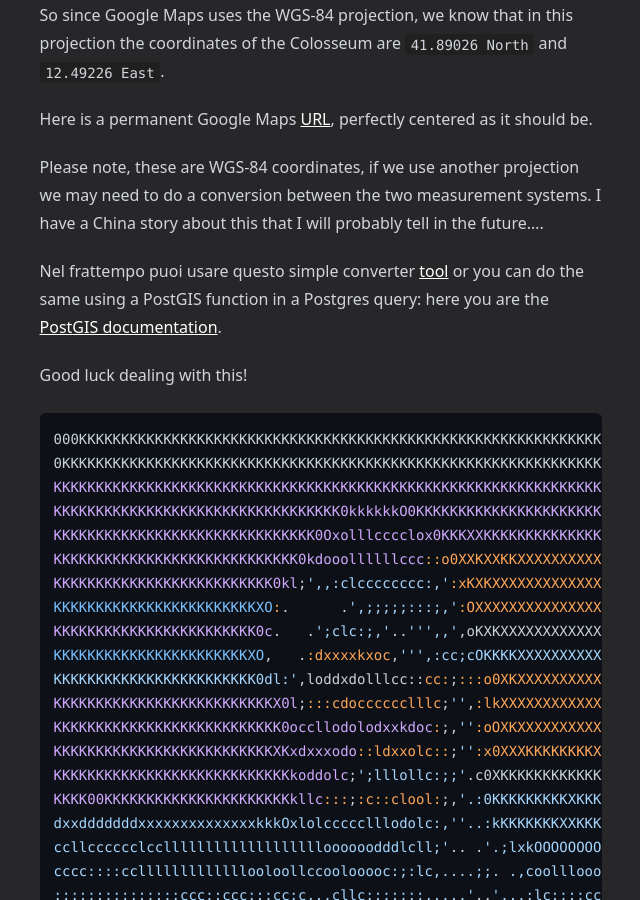
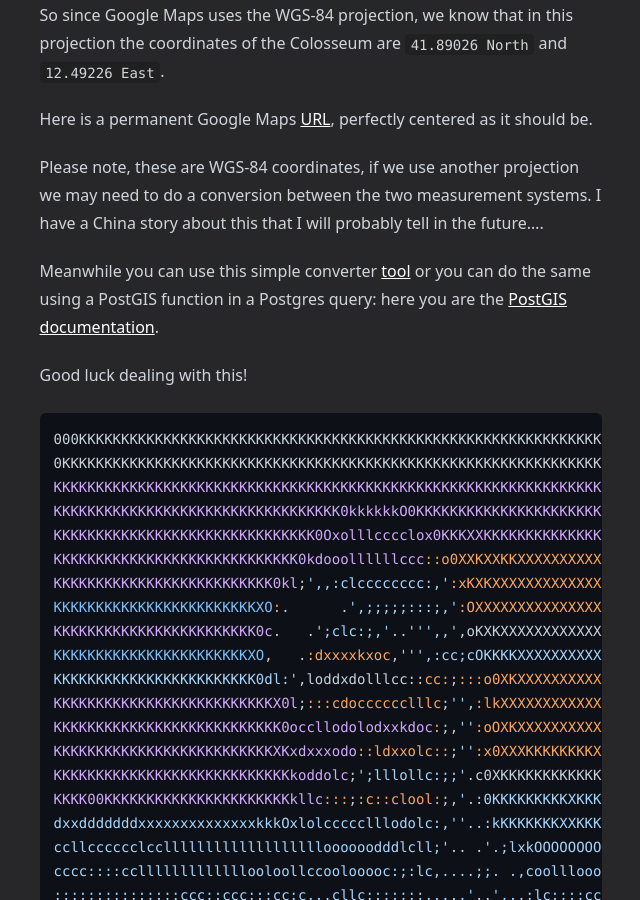
Before and after one commit to ErikPelli/erikpelli.github.io, a Jekyll site: the page built from _posts/2024-02-19-gps-coordinates.md, in a window 1280 px wide and 900 px high, scrolled down 7354 px. Shown: the whole window, without its empty margins (319-959 px from the left). Built offline with Jekyll 4.4.1, drawn with Linux system fonts in a browser that asks for light colours; nearby versions of some CDN libraries; some web fonts are replaced.

Commit message:
Fix language mistake

```diff
--- a/_posts/2024-02-19-gps-coordinates.md
+++ b/_posts/2024-02-19-gps-coordinates.md
@@ -114,7 +114,7 @@ Here is a permanent Google Maps [URL](https://www.google.com/maps/place//@41.890
 
 Please note, these are WGS-84 coordinates, if we use another projection we may need to do a conversion between the two measurement systems. I have a China story about this that I will probably tell in the future....
 
-Nel frattempo puoi usare questo simple converter [tool](https://epsg.io/transform) or you can do the same using a PostGIS function in a Postgres query: here you are the [PostGIS documentation](https://postgis.net/documentation/).
+Meanwhile you can use this simple converter [tool](https://epsg.io/transform) or you can do the same using a PostGIS function in a Postgres query: here you are the [PostGIS documentation](https://postgis.net/documentation/).
 
 Good luck dealing with this!
 
```
